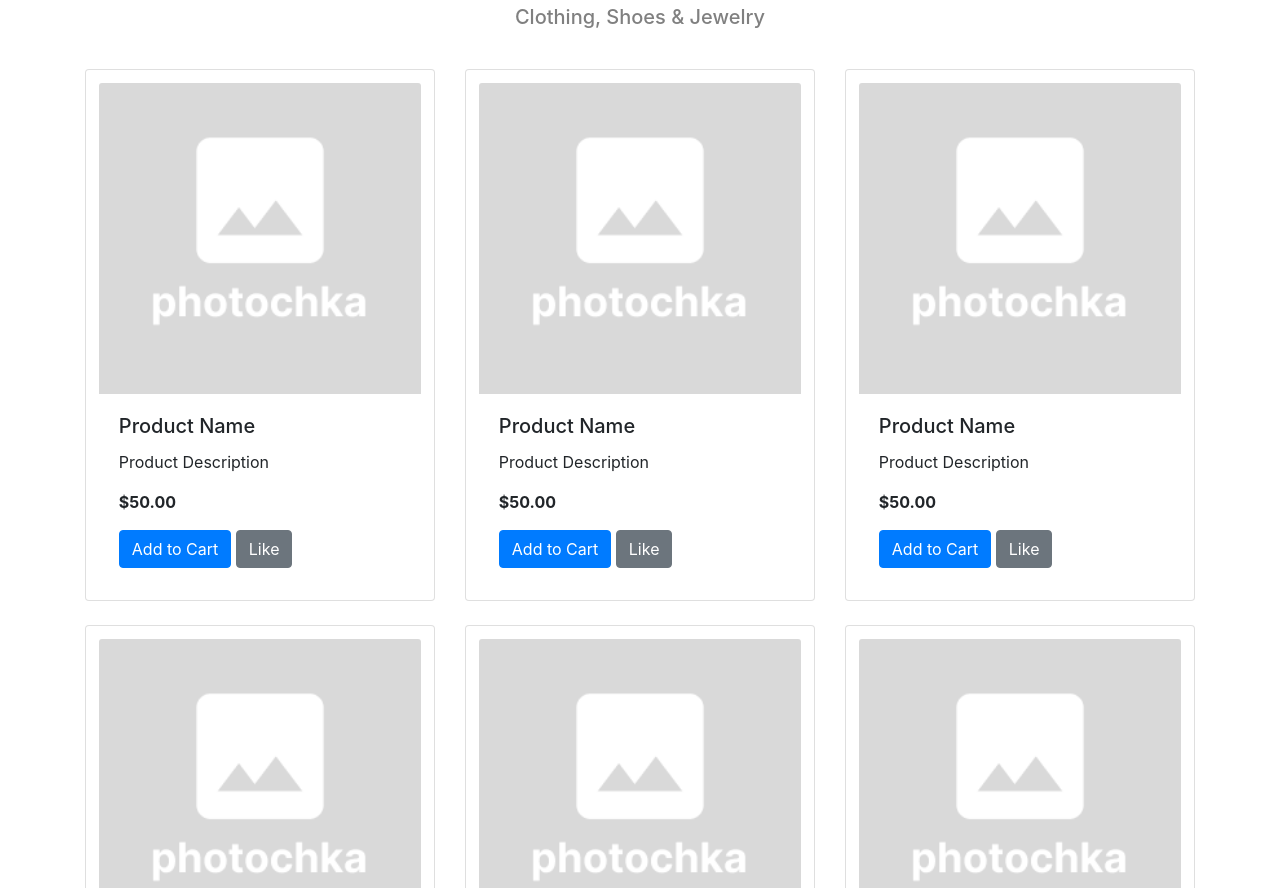
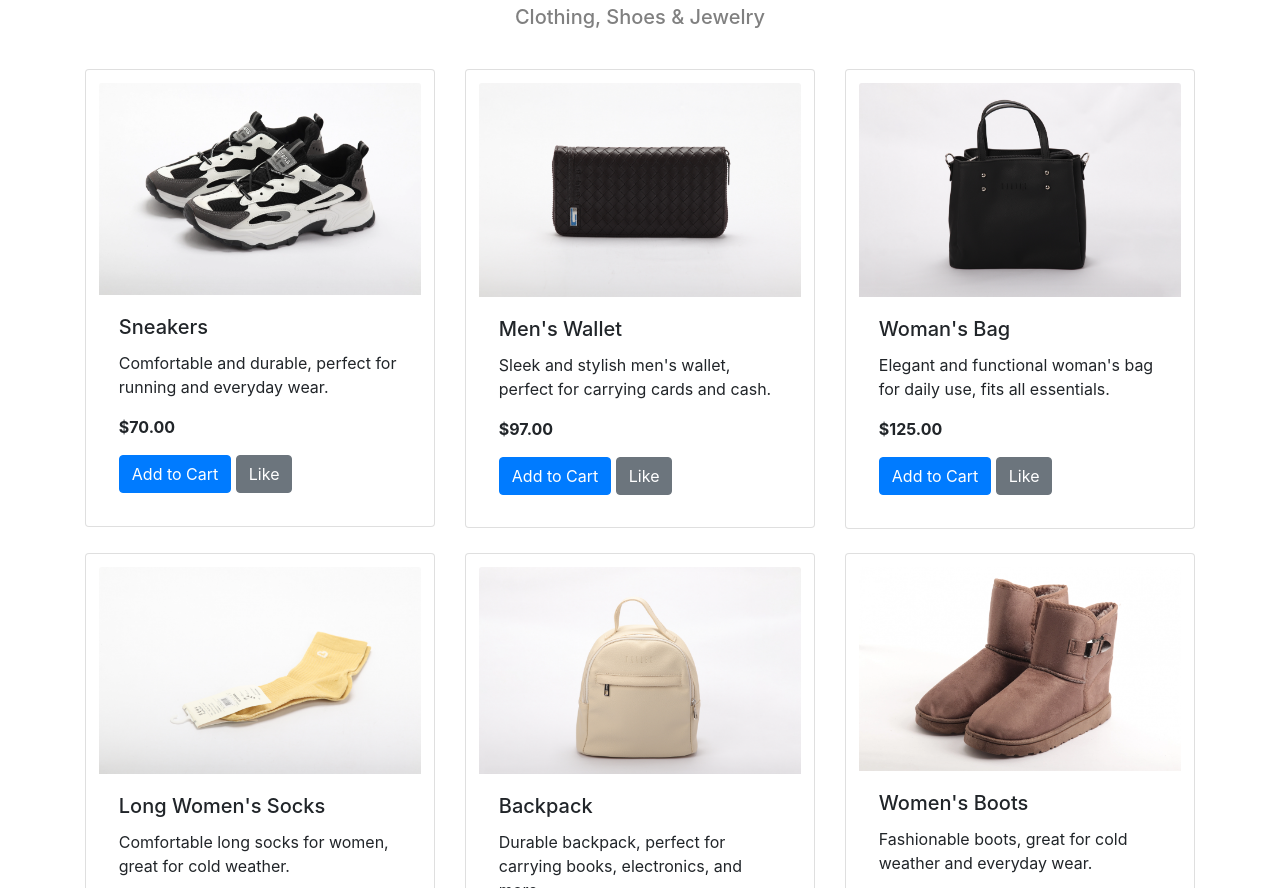
Before and after one commit to NadiaYanchuk/TestTask, a plain HTML site: page index.html in a window 1280 px wide. Shown: the part 51-939 px from the top of the page. Drawn offline with nearby package versions, Linux system fonts and the light colour scheme.

Commit message:
new commit

```diff
--- a/index.html
+++ b/index.html
@@ -16,11 +16,11 @@
 		<div class="row row-cols-1 row-cols-sm-1 row-cols-md-2 row-cols-lg-3">
 			<article class="col">
 				<div class="card">
-					<img src="img/product.png" alt="Product Image" class="card-img-top">
+					<img src="img/product01.png" alt="Product Image" class="card-img-top">
 					<div class="card-body">
-						<h5 class="card-title">Product Name</h5>
-						<p class="card-text">Product Description</p>
-						<p class="card-text price">$50.00</p>
+						<h5 class="card-title">Sneakers</h5>
+						<p class="card-text">Comfortable and durable, perfect for running and everyday wear.</p>
+						<p class="card-text price">$70.00</p>
 						<button class="btn btn-primary add-to-cart">Add to Cart</button>
 						<button class="btn btn-secondary like">Like</button>
 					</div>
@@ -28,11 +28,11 @@
 			</article>
 			<article class="col">
 				<div class="card">
-					<img src="img/product.png" alt="Product Image" class="card-img-top">
+					<img src="img/product02.png" alt="Product Image" class="card-img-top">
 					<div class="card-body">
-						<h5 class="card-title">Product Name</h5>
-						<p class="card-text">Product Description</p>
-						<p class="card-text price">$50.00</p>
+						<h5 class="card-title">Men's Wallet</h5>
+						<p class="card-text">Sleek and stylish men's wallet, perfect for carrying cards and cash.</p>
+						<p class="card-text price">$97.00</p>
 						<button class="btn btn-primary add-to-cart">Add to Cart</button>
 						<button class="btn btn-secondary like">Like</button>
 					</div>
@@ -40,11 +40,11 @@
 			</article>
 			<article class="col">
 				<div class="card">
-					<img src="img/product.png" alt="Product Image" class="card-img-top">
+					<img src="img/product03.png" alt="Product Image" class="card-img-top">
 					<div class="card-body">
-						<h5 class="card-title">Product Name</h5>
-						<p class="card-text">Product Description</p>
-						<p class="card-text price">$50.00</p>
+						<h5 class="card-title">Woman's Bag</h5>
+						<p class="card-text">Elegant and functional woman's bag for daily use, fits all essentials.</p>
+						<p class="card-text price">$125.00</p>
 						<button class="btn btn-primary add-to-cart">Add to Cart</button>
 						<button class="btn btn-secondary like">Like</button>
 					</div>
@@ -52,11 +52,11 @@
 			</article>
 			<article class="col">
 				<div class="card">
-					<img src="img/product.png" alt="Product Image" class="card-img-top">
+					<img src="img/product04.png" alt="Product Image" class="card-img-top">
 					<div class="card-body">
-						<h5 class="card-title">Product Name</h5>
-						<p class="card-text">Product Description</p>
-						<p class="card-text price">$50.00</p>
+						<h5 class="card-title">Long Women's Socks</h5>
+						<p class="card-text">Comfortable long socks for women, great for cold weather.</p>
+						<p class="card-text price">$10.00</p>
 						<button class="btn btn-primary add-to-cart">Add to Cart</button>
 						<button class="btn btn-secondary like">Like</button>
 					</div>
@@ -64,31 +64,22 @@
 			</article>
 			<article class="col">
 				<div class="card">
-					<img src="img/product.png" alt="Product Image" class="card-img-top">
+					<img src="img/product05.png" alt="Product Image" class="card-img-top">
 					<div class="card-body">
-						<h5 class="card-title">Product Name</h5>
-						<p class="card-text">Product Description</p>
-						<p class="card-text price">$50.00</p>
+						<h5 class="card-title">Backpack</h5>
+						<p class="card-text">Durable backpack, perfect for carrying books, electronics, and more.</p>
+						<p class="card-text price">$20.00</p>
 						<button class="btn btn-primary add-to-cart">Add to Cart</button>
 						<button class="btn btn-secondary like">Like</button>
 					</div>
-					<img src="img/product.png" alt="Product Image" class="card-img-top">
-					<div class="card-body">
-						<h5 class="card-title">New Name</h5>
-						<p class="card-text">New Product Description</p>
-						<p class="card-text price">$50.00</p>
-						<button class="btn btn-primary add-to-cart">Add to Cart</button>
-						<button class="btn btn-secondary like">Like</button>
-					</div>
-				</div>
 			</article>
 			<article class="col">
 				<div class="card">
-					<img src="img/product.png" alt="Product Image" class="card-img-top">
+					<img src="img/product06.png" alt="Product Image" class="card-img-top">
 					<div class="card-body">
-						<h5 class="card-title">Product Name</h5>
-						<p class="card-text">Product Description</p>
-						<p class="card-text price">$50.00</p>
+						<h5 class="card-title">Women's Boots</h5>
+						<p class="card-text">Fashionable boots, great for cold weather and everyday wear.</p>
+						<p class="card-text price">$39.00</p>
 						<button class="btn btn-primary add-to-cart">Add to Cart</button>
 						<button class="btn btn-secondary like">Like</button>
 					</div>
```
Also changed, not shown: img/product01.png (added), img/product02.png (added), img/product03.png (added), img/product04.png (added), img/product05.png (added), img/product06.png (added).
